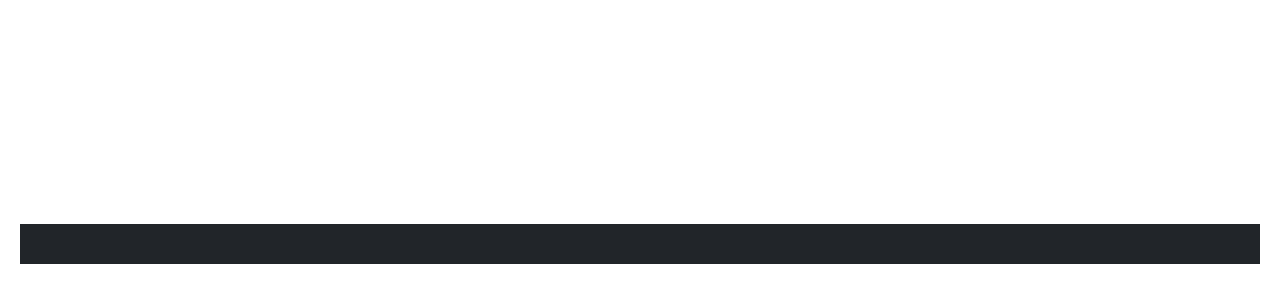
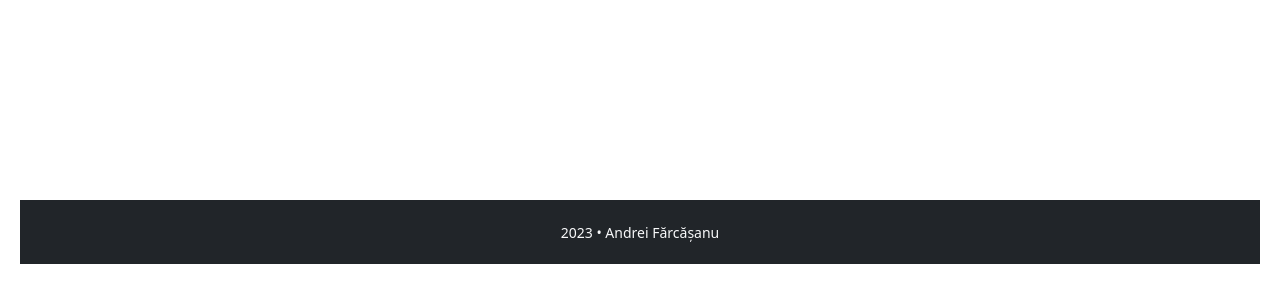
Before and after one commit to Andrefty/BatchTranslator, a Django app: template uiproject/uiapp/templates/uiapp/emailaddress_form.html in a window 1280 px wide. Shown: the part 516-800 px from the top of the page. Run offline with Django 4.2, Linux system fonts and the light colour scheme; the template is opened without the code that fills it, so the values that code supplies are empty, except form fields; tables that the repository leaves empty hold one stand-in row (values such as "Sample post"); form fields are guessed from the names that the template uses.

Commit message:
update template

```diff
--- a/uiproject/uiapp/templates/uiapp/emailaddress_form.html
+++ b/uiproject/uiapp/templates/uiapp/emailaddress_form.html
@@ -113,6 +113,9 @@
         <!-- <small id="copyright">
             Copyright &#169; <time datetime="2022-10-15">15 Oct 2022</time>-prezent
         </small> -->
+        <small id="copyright">
+            2023 • Andrei Fărcășanu
+        </small>
     </footer>
       <!-- Required JavaScript files -->
       <!-- <script src="https://cdn.jsdelivr.net/npm/bootstrap@5.1.3/dist/js/bootstrap.bundle.min.js" integrity="sha384-tbde0vXjKt+5diBNGq3PYyJ1p67QLnKjxPyyoG4f4N+L4OJNzSTpM4/ovSFAO91uUY7V2h"  crossorigin="anonymous"></script> -->
```
